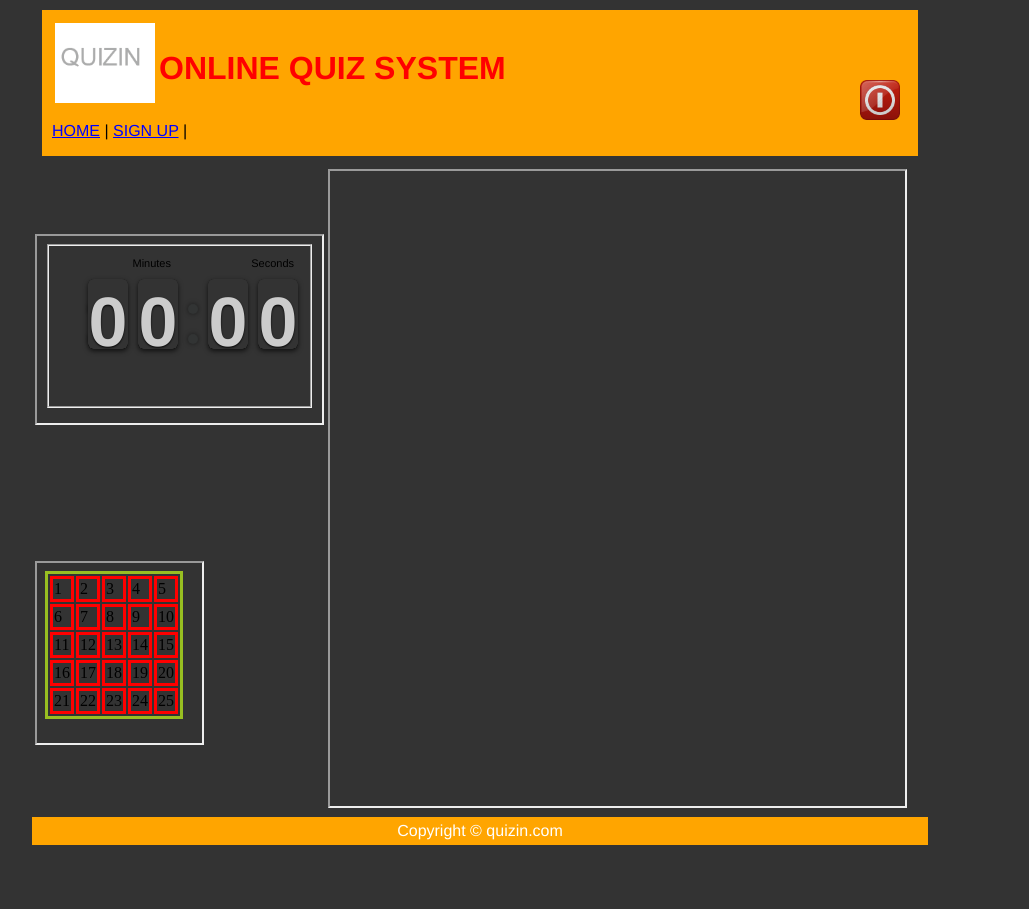
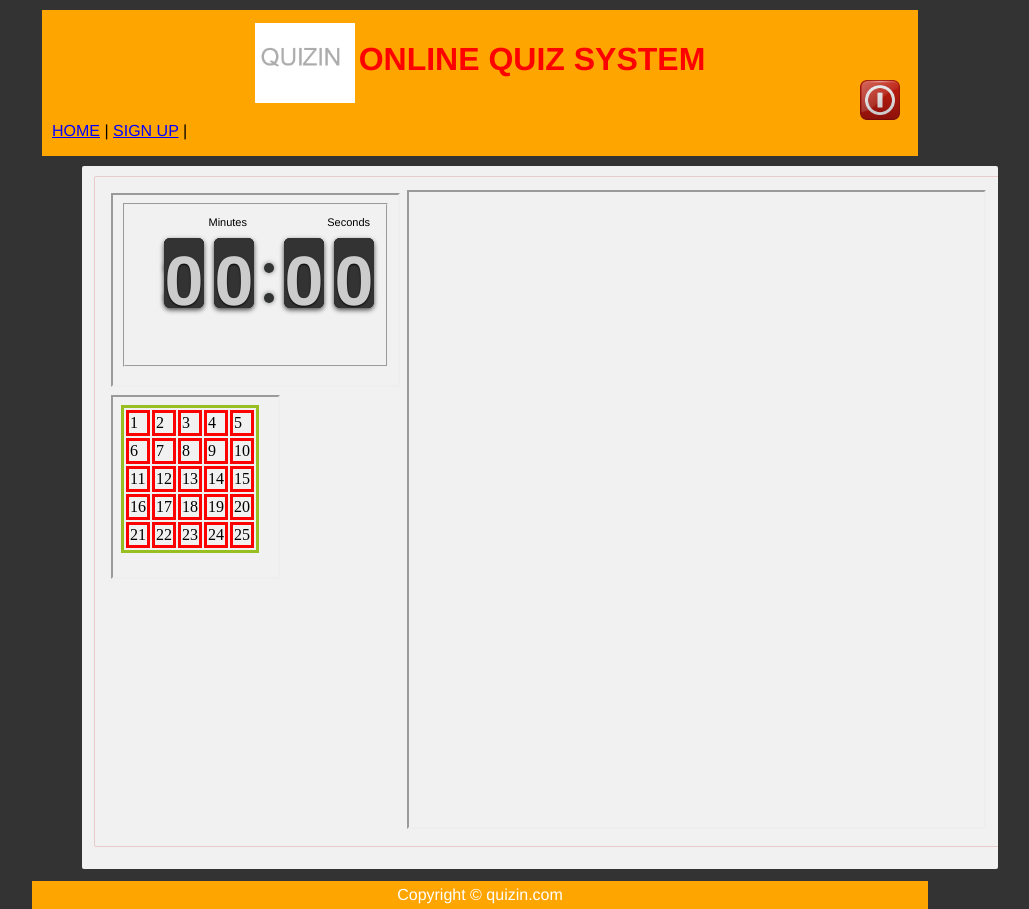
Before and after one commit to chandrashekar3792/Onlinequizsystem, a PHP site: page /Student/StartQuiz.php in a window 1280 px wide. Shown: the whole page, without its empty margins (160-1189 px from the left). Before the commit the page ends 845 px from the top, so only its background shows below. Run offline with PHP 8.4, Linux system fonts and the light colour scheme; some libraries are stand-ins or nearby versions.

Commit message:
<chandru> alignment

```diff
--- a/CodeBase/WEB/Admin/timer.php
+++ b/CodeBase/WEB/Admin/timer.php
@@ -1,5 +1,12 @@
-<form class="timer" method=" action="">
-	<fieldset >
+<form class="timer" method=""action="">
+	<style>
+	.timer{
+		   width:100%;
+		   height:60%;
+
+	       }
+    </style>
+	<fieldset>
 		<link rel="stylesheet" href="../css/flipclock.css">
 
 		<script src="http://ajax.googleapis.com/ajax/libs/jquery/1.10.2/jquery.min.js"></script>
--- a/CodeBase/WEB/Student/StartQuiz.php
+++ b/CodeBase/WEB/Student/StartQuiz.php
@@ -1,17 +1,50 @@
 
 <?php $Title = "Online Quiz"; include_once "../Common/header.php"; ?>
 
-<table>
+<form class ="quiz">
+	<fieldset class="quiz">
+		<style>
+			table {
+			margin: 0 auto;
+			}
+			td{
+			    margin:30px;
+				vertical-align: top;
+				float:initial;
+			 }
+
+			.quiz{
+			       background-color:#f1f1f1;
+			       // border: 1px solid #c333;
+			       border-radius:2px;
+			       margin-bottom:12px;
+			       // margin-left:px;
+			        overflow:hidden;
+			        padding:10px;
+			      /* height:200px; */
+			       width:100%;
+			        align:centre;
+			}
+		</style>
+<table style="float:left" border="0">
 	<tr>
-		<td><iframe src="../Admin/timer.php" width="285" height="187"> </iframe></td>
-		<td  rowspan="2"><iframe src="QuestionDisplaypage.php" width="575" height="635"></iframe></td>
-    </tr>
+	<td>
+	<table border="0">
+
+		<tr> <td> <iframe src="../Admin/timer.php" width="285" height="190"> </iframe></td></tr>
+		<tr> <td><iframe src="../Admin/grid.php" width="165" height="180"></iframe></td>  </tr>
+        <tr> <td> </td></tr><tr>
+		<td> </td></tr><tr>
+		<td> </td></tr>
+	</table>
+	</td>
 
 
-		<td><iframe src="../Admin/grid.php" width="165" height="180"></iframe></td>
-    <tr>
-
+        <td><iframe src="QuestionDisplaypage.php" width="575" height="635"></iframe></td>
 	</tr>
  </table>
+ </fieldset>
+ </form>
+
 
 <?php include_once "../Common/footer.php"; ?>
```
